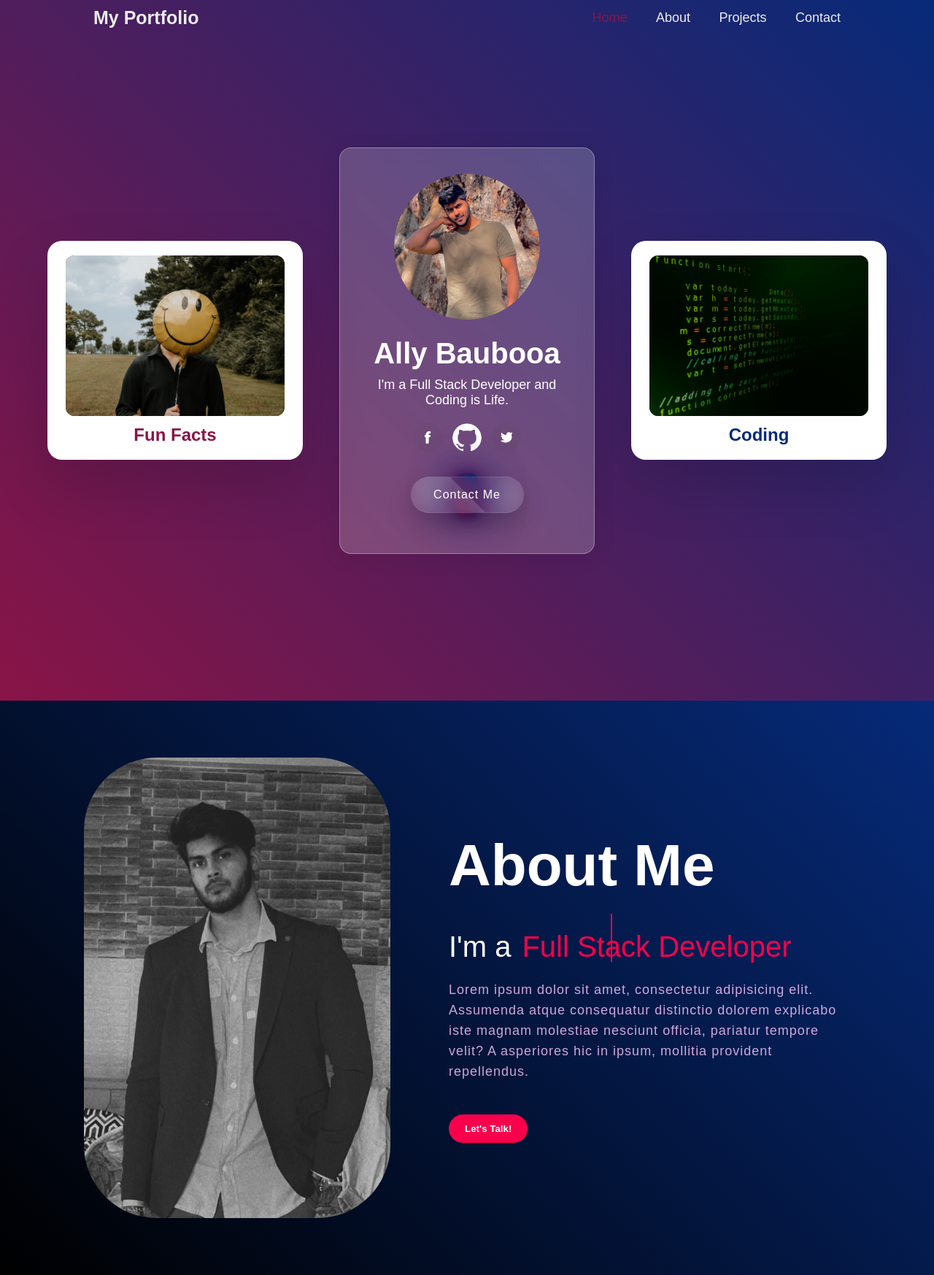
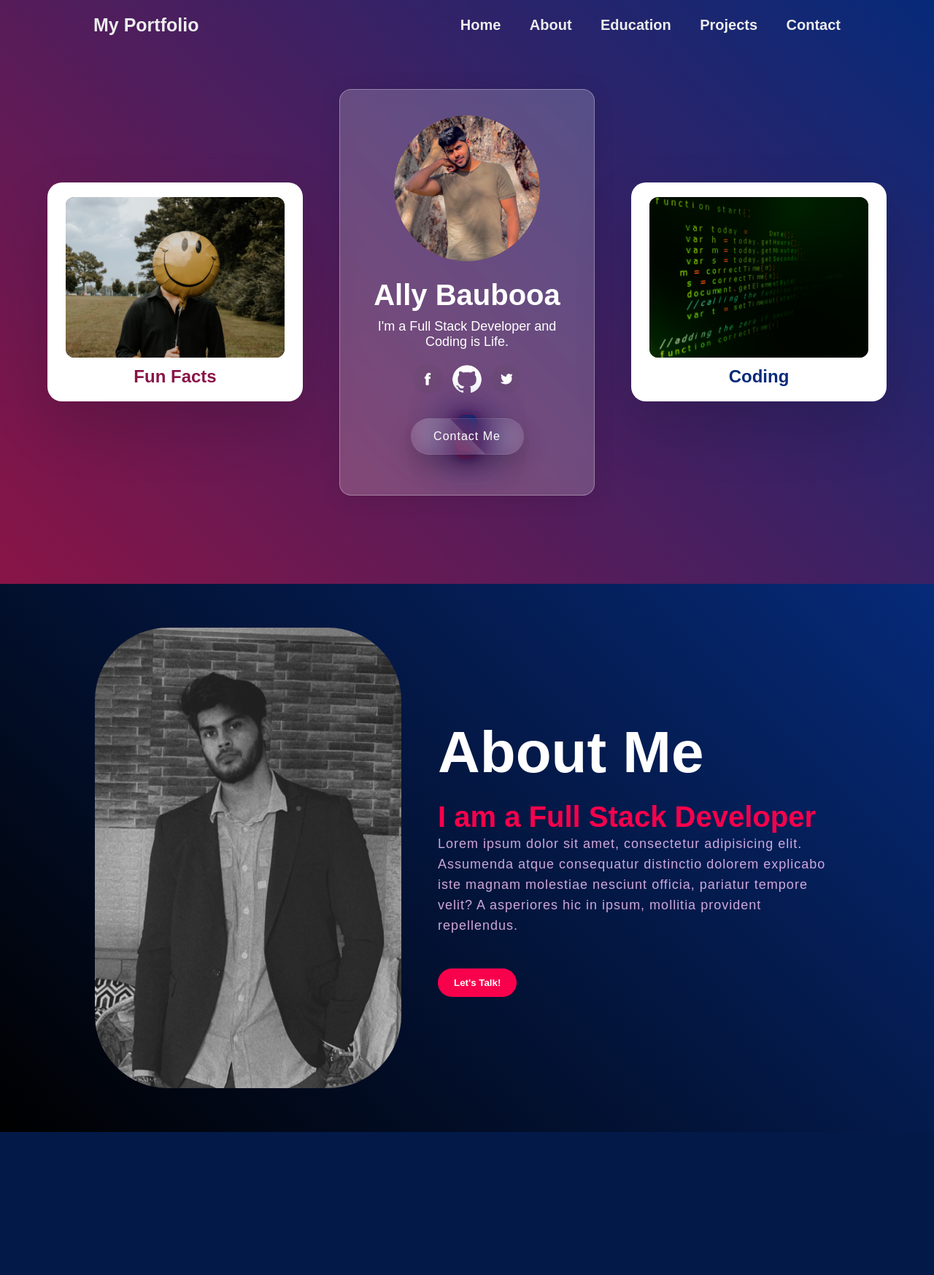
Before and after one commit to allybaubooa/DevPortfolio, a Flask app: page / in a window 1280 px wide. Shown: the whole page at 73% size. After the commit the page ends 1551 px from the top, so only its background shows below. Run offline with Flask 2, Linux system fonts and the light colour scheme.

Commit message:
Media Screen Adjustments

```diff
--- a/static/about.css
+++ b/static/about.css
@@ -1,6 +1,7 @@
 .about-section {
     /*display: flex;*/
     /*align-items: center;*/
+    position: relative;
     background: linear-gradient(45deg, #000000, #062A79) no-repeat fixed;
     padding: 0;
     margin: 0;
@@ -10,7 +11,6 @@
 
 .about-section {
     width: 100%;
-    padding: 78px 0px;
 }
 
 .about-section img{
@@ -23,12 +23,15 @@
 }
 
 .about-main{
-    width: 1130px;
-    max-width: 95%;
-    margin: 0 auto;
-    display: flex;
-    align-items: center;
-    justify-content: space-around;
+  width: 100%;
+  height: 100%;
+  position: relative;
+  display: flex;
+  align-items: center;
+  justify-content: center;
+  flex-wrap: wrap;
+  gap: 100px 50px;
+  padding: 60px 50px;
 }
 
 .about-text h1{
@@ -38,58 +41,63 @@
     margin-bottom: 20px;
 }
 
-.wrapper{
-    display: inline-flex;
-    align-items: center;
+.about-text h5{
+    color: #f9004c;
+    font-size: 40px;
 }
 
-.wrapper .static-txt{
-    color: #fff;
-    font-size: 40px;
-    font-weight: 400;
-}
+/*.wrapper{*/
+/*    display: inline-flex;*/
+/*    align-items: center;*/
+/*}*/
 
-.wrapper .dynamic-texts{
-    margin-left: 15px;
-    height: 90px;
-    line-height: 90px;
-    overflow: hidden;
-}
+/*.wrapper .static-txt{*/
+/*    color: #fff;*/
+/*    font-size: 40px;*/
+/*    font-weight: 400;*/
+/*}*/
 
-.dynamic-texts li{
-    color: #f9004c;
-    list-style: none;
-    font-size: 40px;
-    font-weight: 500;
-    position: relative;
-    top: 0;
-    animation: slide 6s steps(4) infinite;
-}
-@keyframes slide {
-    100%{
-        top: -360px;
-    }
-}
+/*.wrapper .dynamic-texts{*/
+/*    margin-left: 15px;*/
+/*    height: 90px;*/
+/*    line-height: 90px;*/
+/*    overflow: hidden;*/
+/*}*/
 
-.dynamic-texts li span{
-    position: relative;
-}
-.dynamic-texts li span::after{
-    content: "";
-    position: absolute;
-    left: 0;
-    height: 150%;
-    width: 100%;
-    background: linear-gradient(45deg, #000000, #062A79) no-repeat fixed;
-    border-left: 2px solid #f9004c;
-    animation: typing 1.5s steps(10) infinite;
-}
-@keyframes typing {
-    100%{
-        left: 100%;
-        margin: 0 -35px 0 35px;
-    }
-}
+/*.dynamic-texts li{*/
+/*    color: #f9004c;*/
+/*    list-style: none;*/
+/*    font-size: 40px;*/
+/*    font-weight: 500;*/
+/*    position: relative;*/
+/*    top: 0;*/
+/*    animation: slide 6s steps(4) infinite;*/
+/*}*/
+/*@keyframes slide {*/
+/*    100%{*/
+/*        top: -360px;*/
+/*    }*/
+/*}*/
+
+/*.dynamic-texts li span{*/
+/*    position: relative;*/
+/*}*/
+/*.dynamic-texts li span::after{*/
+/*    content: "";*/
+/*    position: absolute;*/
+/*    left: 0;*/
+/*    height: 150%;*/
+/*    width: 100%;*/
+/*    background: linear-gradient(45deg, #000000, #062A79) no-repeat fixed;*/
+/*    border-left: 2px solid #f9004c;*/
+/*    animation: typing 1.5s steps(10) infinite;*/
+/*}*/
+/*@keyframes typing {*/
+/*    100%{*/
+/*        left: 100%;*/
+/*        margin: 0 -35px 0 35px;*/
+/*    }*/
+/*}*/
 
 .about-text p{
     color: #fcfc;
@@ -115,3 +123,28 @@ button:hover{
     border: 2px solid #f9004c;
     cursor: pointer;
 }
+
+@media (min-width:300px) and (max-width: 500px){
+    .about-section img{
+        width: 300px;
+    }
+
+    .about-text h1{
+        font-size: 60px;
+        margin-bottom: 20px;
+    }
+
+    .about-text h5{
+        font-size: 30px;
+    }
+
+    .about-text{
+        text-align: center;
+    }
+}
+
+@media (max-width: 1120px){
+    .about-main{
+        gap: 20px 50px;
+    }
+}
--- a/static/nav.css
+++ b/static/nav.css
@@ -3,7 +3,7 @@
   top: 0;
   left: 0;
   width: 100%;
-  padding: 10px 10%;
+  padding: 20px 10%;
   background: transparent;
   display: flex;
   justify-content: space-between;
@@ -19,17 +19,23 @@
 }
 
 .navbar a {
-  font-size: 18px;
+  font-size: 20px;
   color: #ededed;
   text-decoration: none;
-  font-weight: 500;
+  font-weight: 550;
   margin-left: 35px;
 }
 
 .navbar a:hover{
-    letter-spacing: 10px;
+  color: #891446;
 }
 
 .navbar a.active{
-  color: #891446;
 }
+
+/*@media (min-width:300px) and (max-width: 1250px) {*/
+/*.navbar a {*/
+/*  font-weight: 550;*/
+/*}*/
+
+/*}*/
--- a/static/style.css
+++ b/static/style.css
@@ -28,7 +28,7 @@ body{
 
 .container{
   width: 100%;
-  height: 120vh;
+  height: 100vh;
   position: relative;
   display: flex;
   align-items: center;
@@ -39,6 +39,7 @@ body{
 }
 
 .card{
+  position: relative;
   width: 90%;
   max-width: 350px;
   color: #fff;
@@ -206,7 +207,6 @@ body{
 }
 
 .container .card1:hover{
-  height: 75%;
 }
 
 .container .card1 .imgBx{
@@ -271,3 +271,16 @@ body{
   text-decoration: none;
   border-radius: 8px;
 }
+
+@media (min-width:300px) and (max-width: 1250px){
+
+  .container{
+    height: 100%;
+    gap: 100px 50px;
+    padding: 170px 50px 70px;
+  }
+
+  .container .card1:hover{
+  height: 300px;
+}
+}
--- a/templates/index.html
+++ b/templates/index.html
@@ -14,6 +14,7 @@
       <nav class="navbar">
           <a href="#home" class="active">Home</a>
           <a href="#about">About</a>
+          <a href="#education">Education</a>
           <a href="/projects">Projects</a>
           <a href="/contact">Contact</a>
       </nav>
@@ -62,16 +63,16 @@
         <img src="../static/images/ProfileImage.png">
         <div class="about-text">
         <h1>About Me</h1>
-<!--            <h5>I am a <span> Full Stack Developer</span></h5>-->
-            <div class="wrapper">
-                <div class="static-txt">I'm a</div>
-                <ul class="dynamic-texts">
-                    <li><span>Full Stack Developer</span></li>
-                    <li><span>Technician</span></li>
-                    <li><span>Data Analyst</span></li>
-                    <li><span>Freelancer</span></li>
-                </ul>
-            </div>
+            <h5>I am a <span> Full Stack Developer</span></h5>
+<!--            <div class="wrapper">-->
+<!--                <div class="static-txt">I'm a</div>-->
+<!--                <ul class="dynamic-texts">-->
+<!--                    <li><span>Full Stack Developer</span></li>-->
+<!--                    <li><span>Technician</span></li>-->
+<!--                    <li><span>Data Analyst</span></li>-->
+<!--                    <li><span>Freelancer</span></li>-->
+<!--                </ul>-->
+<!--            </div>-->
             <p>
                 Lorem ipsum dolor sit amet, consectetur adipisicing elit.
                 Assumenda atque consequatur distinctio dolorem explicabo iste magnam
@@ -83,6 +84,10 @@
     </div>
 </section>
 
+<!--<section class="education" id="education">-->
+<!--    <h2 class="heading">My <span>Journey</span></h2>-->
+<!--</section>-->
+
 <script src="../static/vanilla-tilt.js"></script>
 </body>
 </html>
```
Also changed, not shown: static/project.css (deleted, +0 -57 lines), templates/projects.html (+1 -9 lines), static/education.css (added).
